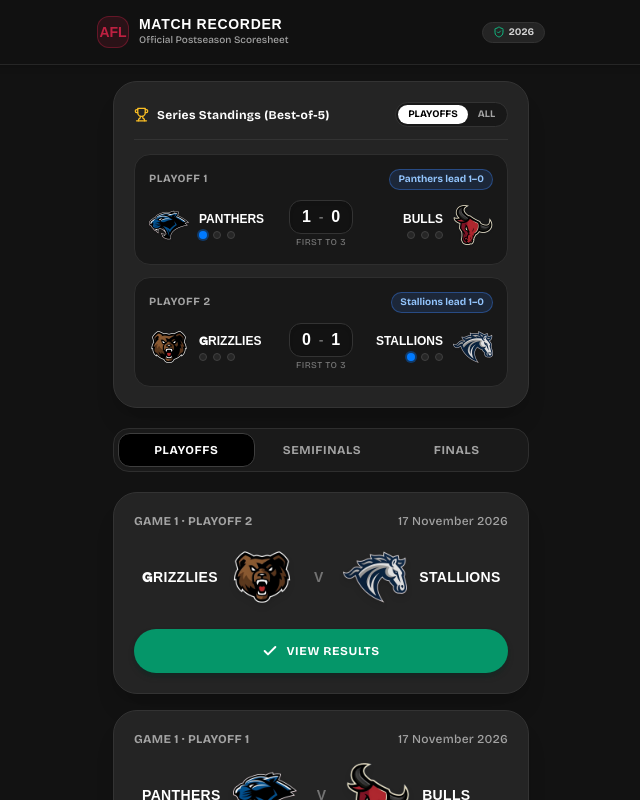
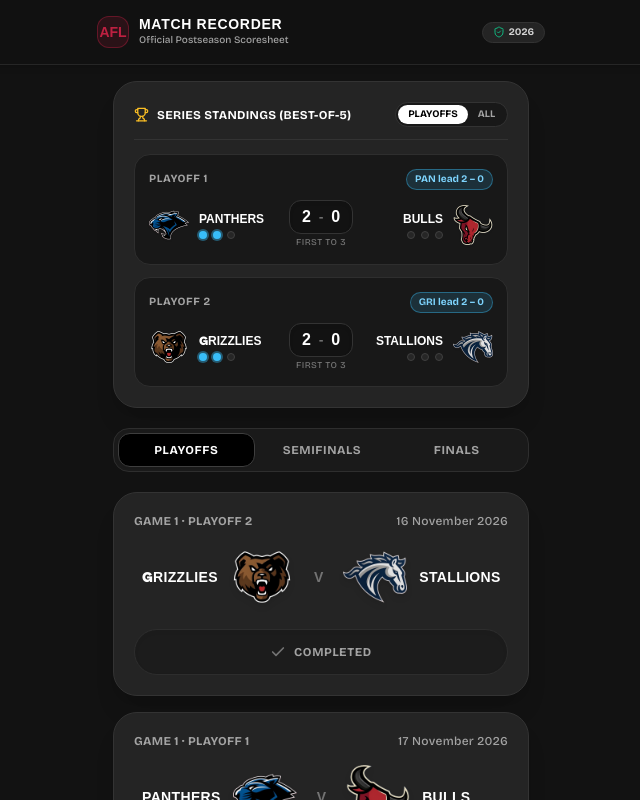
Before and after one commit to aryajgndm/afl-match-recorder, a React (Vite) app: page / in a window 1280 px wide. Shown: the top 800 px of the page, without its empty margins (319-959 px from the left). Built offline with nearby package versions, Linux system fonts and the light colour scheme; a web font is replaced by a local one.

Commit message:
feat: light blue accent in series standings, 3-letter lead badges, 2-0 series standing, and unopenable COMPLETED buttons for first 4 matches

```diff
--- a/src/components/dashboard/MatchCard.tsx
+++ b/src/components/dashboard/MatchCard.tsx
@@ -75,7 +75,14 @@ export const MatchCard: React.FC<MatchCardProps> = ({ fixture, onSelect }) => {
 
       {/* Bottom Button Action */}
       <div className="mt-5">
-        {fixture.status === 'completed' && (
+        {fixture.status === 'completed' && fixture.isUnopenable && (
+          <div className="w-full py-3.5 bg-[#1c1c1c] border border-[#2d2d2d] text-neutral-400 rounded-full font-bold text-xs tracking-wider flex items-center justify-center gap-2 uppercase font-sans cursor-default select-none shadow-inner">
+            <Check size={16} className="text-neutral-500 stroke-[2.5]" />
+            <span>COMPLETED</span>
+          </div>
+        )}
+
+        {fixture.status === 'completed' && !fixture.isUnopenable && (
           <button
             onClick={() => onSelect(fixture)}
             className="w-full py-3.5 bg-emerald-600 hover:bg-emerald-500 active:scale-[0.98] transition-all text-white rounded-full font-bold text-xs tracking-wider flex items-center justify-center gap-2 shadow-md shadow-emerald-950/40 uppercase font-sans"
--- a/src/data/fixtures.ts
+++ b/src/data/fixtures.ts
@@ -4,30 +4,32 @@ export const DEFAULT_PASSCODE = '123456';
 
 export const INITIAL_FIXTURES: Fixture[] = [
   // --- PLAYOFFS ---
+  // The first 4 matches were played before the use of this site (unopenable, button says COMPLETED)
   {
     id: 'po2-g1',
     seriesId: 'po2',
     gameNumber: 1,
-    date: '17 November 2026',
+    date: '16 November 2026',
     phase: 'playoffs',
     team1Id: 'grizzlies',
     team2Id: 'stallions',
     status: 'completed',
     isConditional: false,
+    isUnopenable: true,
     passcode: DEFAULT_PASSCODE,
-    submittedAt: '2026-11-17T20:00:00Z',
+    submittedAt: '2026-11-16T20:00:00Z',
     result: {
       matchId: 'po2-g1',
       score: {
-        team1QuarterScores: { q1: 1, q2: 0, q3: 1, q4: 0, et: 0 },
-        team2QuarterScores: { q1: 4, q2: 4, q3: 3, q4: 4, et: 0 },
-        team1Total: 2,
-        team2Total: 15,
+        team1QuarterScores: { q1: 2, q2: 2, q3: 2, q4: 2, et: 0 },
+        team2QuarterScores: { q1: 1, q2: 1, q3: 2, q4: 1, et: 0 },
+        team1Total: 8,
+        team2Total: 5,
         isExtraTime: false,
-        winnerTeamId: 'stallions',
-        winDescription: 'Stallions win 15–2',
+        winnerTeamId: 'grizzlies',
+        winDescription: 'Grizzlies win 8–5',
       },
-      completedAt: '2026-11-17T20:00:00Z',
+      completedAt: '2026-11-16T20:00:00Z',
     },
   },
   {
@@ -40,6 +42,7 @@ export const INITIAL_FIXTURES: Fixture[] = [
     team2Id: 'bulls',
     status: 'completed',
     isConditional: false,
+    isUnopenable: true,
     passcode: DEFAULT_PASSCODE,
     submittedAt: '2026-11-17T21:30:00Z',
     result: {
@@ -64,9 +67,24 @@ export const INITIAL_FIXTURES: Fixture[] = [
     phase: 'playoffs',
     team1Id: 'grizzlies',
     team2Id: 'stallions',
-    status: 'available',
+    status: 'completed',
     isConditional: false,
+    isUnopenable: true,
     passcode: DEFAULT_PASSCODE,
+    submittedAt: '2026-11-18T20:00:00Z',
+    result: {
+      matchId: 'po2-g2',
+      score: {
+        team1QuarterScores: { q1: 2, q2: 2, q3: 2, q4: 1, et: 0 },
+        team2QuarterScores: { q1: 1, q2: 1, q3: 1, q4: 2, et: 0 },
+        team1Total: 7,
+        team2Total: 5,
+        isExtraTime: false,
+        winnerTeamId: 'grizzlies',
+        winDescription: 'Grizzlies win 7–5',
+      },
+      completedAt: '2026-11-18T20:00:00Z',
+    },
   },
   {
     id: 'po1-g2',
@@ -76,9 +94,24 @@ export const INITIAL_FIXTURES: Fixture[] = [
     phase: 'playoffs',
     team1Id: 'panthers',
     team2Id: 'bulls',
-    status: 'available',
+    status: 'completed',
     isConditional: false,
+    isUnopenable: true,
     passcode: DEFAULT_PASSCODE,
+    submittedAt: '2026-11-19T21:30:00Z',
+    result: {
+      matchId: 'po1-g2',
+      score: {
+        team1QuarterScores: { q1: 2, q2: 2, q3: 1, q4: 2, et: 0 },
+        team2QuarterScores: { q1: 1, q2: 1, q3: 1, q4: 1, et: 0 },
+        team1Total: 7,
+        team2Total: 4,
+        isExtraTime: false,
+        winnerTeamId: 'panthers',
+        winDescription: 'Panthers win 7–4',
+      },
+      completedAt: '2026-11-19T21:30:00Z',
+    },
   },
   {
     id: 'po2-g3',
@@ -88,7 +121,7 @@ export const INITIAL_FIXTURES: Fixture[] = [
     phase: 'playoffs',
     team1Id: 'grizzlies',
     team2Id: 'stallions',
-    status: 'locked',
+    status: 'available',
     isConditional: false,
     passcode: DEFAULT_PASSCODE,
   },
@@ -100,7 +133,7 @@ export const INITIAL_FIXTURES: Fixture[] = [
     phase: 'playoffs',
     team1Id: 'panthers',
     team2Id: 'bulls',
-    status: 'locked',
+    status: 'available',
     isConditional: false,
     passcode: DEFAULT_PASSCODE,
   },
--- a/src/lib/storage.ts
+++ b/src/lib/storage.ts
@@ -4,9 +4,9 @@ import { calculateSeriesProgress } from './series';
 import { calculateMatchScore } from './scoring';
 import { TEAMS } from '../data/teams';
 
-const STORAGE_KEY_FIXTURES = 'afl_fixtures_v1';
-const STORAGE_KEY_EVENTS = 'afl_events_v1';
-const STORAGE_KEY_SESSIONS = 'afl_active_sessions_v1';
+const STORAGE_KEY_FIXTURES = 'afl_fixtures_v2';
+const STORAGE_KEY_EVENTS = 'afl_events_v2';
+const STORAGE_KEY_SESSIONS = 'afl_active_sessions_v2';
 
 const LOCK_EXPIRATION_MS = 3 * 60 * 1000; // 3 minutes without heartbeat expires lock
 
--- a/src/pages/DashboardPage.tsx
+++ b/src/pages/DashboardPage.tsx
@@ -39,6 +39,11 @@ export const DashboardPage: React.FC<DashboardPageProps> = ({
   const seriesMap = matchStorage.getSeries();
 
   const handleSelectFixture = (fixture: Fixture) => {
+    // Unopenable historical matches before the use of this site
+    if (fixture.isUnopenable) {
+      return;
+    }
+
     if (fixture.status === 'completed') {
       onNavigateToResults(fixture.id);
       return;
@@ -123,8 +128,8 @@ export const DashboardPage: React.FC<DashboardPageProps> = ({
           <div className="flex items-center justify-between pb-3 border-b border-[#333333] mb-3.5">
             <div className="flex items-center gap-2">
               <Trophy size={15} className="text-amber-400" />
-              <span className="text-xs font-bold text-white font-sans tracking-wide">
-                Series Standings (Best-of-5)
+              <span className="text-xs font-bold text-white font-sans tracking-wide uppercase">
+                SERIES STANDINGS (BEST-OF-5)
               </span>
             </div>
 
@@ -161,28 +166,28 @@ export const DashboardPage: React.FC<DashboardPageProps> = ({
               const team1 = s.team1Id ? TEAMS[s.team1Id] : null;
               const team2 = s.team2Id ? TEAMS[s.team2Id] : null;
 
-              // Format series status badge
+              // Format series status badge: light blue accent and 3-letter abbreviations
               let statusText = '';
               let statusBadgeClass = 'text-neutral-400 bg-neutral-800/80 border-neutral-700/60';
 
               if (s.isClinched && s.winnerId) {
-                const winnerName = TEAMS[s.winnerId]?.name || 'Winner';
-                statusText = `${winnerName} win series ${Math.max(s.team1Wins, s.team2Wins)}–${Math.min(s.team1Wins, s.team2Wins)} · Clinched`;
+                const winnerShort = TEAMS[s.winnerId]?.shortName || 'WIN';
+                statusText = `${winnerShort} win series ${Math.max(s.team1Wins, s.team2Wins)} – ${Math.min(s.team1Wins, s.team2Wins)} · Clinched`;
                 statusBadgeClass = 'text-emerald-400 bg-emerald-950/60 border-emerald-800/60';
               } else if (!team1 || !team2) {
                 statusText = s.phase === 'semifinals' ? 'Awaiting PLAYOFF Winners' : 'Awaiting Semi-Final Winners';
                 statusBadgeClass = 'text-neutral-500 bg-[#1a1a1a] border-neutral-800';
               } else if (s.team1Wins > s.team2Wins) {
-                statusText = `${team1.name} lead ${s.team1Wins}–${s.team2Wins}`;
-                statusBadgeClass = 'text-blue-300 bg-blue-500/15 border-blue-500/40';
+                statusText = `${team1.shortName} lead ${s.team1Wins} – ${s.team2Wins}`;
+                statusBadgeClass = 'text-sky-300 bg-sky-400/15 border-sky-400/40';
               } else if (s.team2Wins > s.team1Wins) {
-                statusText = `${team2.name} lead ${s.team2Wins}–${s.team1Wins}`;
-                statusBadgeClass = 'text-blue-300 bg-blue-500/15 border-blue-500/40';
+                statusText = `${team2.shortName} lead ${s.team2Wins} – ${s.team1Wins}`;
+                statusBadgeClass = 'text-sky-300 bg-sky-400/15 border-sky-400/40';
               } else if (s.team1Wins === 0 && s.team2Wins === 0) {
-                statusText = 'Series Tied 0–0';
+                statusText = 'Series Tied 0 – 0';
                 statusBadgeClass = 'text-neutral-400 bg-[#1e1e1e] border-neutral-800';
               } else {
-                statusText = `Series Tied ${s.team1Wins}–${s.team2Wins}`;
+                statusText = `Series Tied ${s.team1Wins} – ${s.team2Wins}`;
                 statusBadgeClass = 'text-neutral-300 bg-[#282828] border-neutral-700';
               }
 
@@ -224,14 +229,14 @@ export const DashboardPage: React.FC<DashboardPageProps> = ({
                         <span className="font-display font-extrabold text-xs text-white uppercase truncate">
                           {team1 ? team1.name : (s.id === 'sf1' ? 'FALCONS' : s.id === 'sf2' ? 'RAPTORS' : 'TBD')}
                         </span>
-                        {/* 3 Win Indicator Pips */}
+                        {/* 3 Win Indicator Pips (Light Blue Accent) */}
                         <div className="flex items-center gap-1.5 mt-1">
                           {[0, 1, 2].map((i) => (
                             <span
                               key={i}
                               className={`w-2 h-2 rounded-full transition-all ${
                                 i < s.team1Wins
-                                  ? 'bg-[#007AFF] ring-2 ring-[#007AFF]/35 shadow-xs'
+                                  ? 'bg-[#38BDF8] ring-2 ring-[#38BDF8]/40 shadow-xs shadow-[#38BDF8]/30'
                                   : 'bg-neutral-800 border border-neutral-700'
                               }`}
                               title={`Win ${i + 1}: ${i < s.team1Wins ? 'Achieved' : 'Needed'}`}
@@ -263,14 +268,14 @@ export const DashboardPage: React.FC<DashboardPageProps> = ({
                         <span className="font-display font-extrabold text-xs text-white uppercase truncate">
                           {team2 ? team2.name : (s.id === 'sf1' ? 'WINNER PO1' : s.id === 'sf2' ? 'WINNER PO2' : 'TBD')}
                         </span>
-                        {/* 3 Win Indicator Pips */}
+                        {/* 3 Win Indicator Pips (Light Blue Accent) */}
                         <div className="flex items-center gap-1.5 mt-1 justify-end">
                           {[0, 1, 2].map((i) => (
                             <span
                               key={i}
                               className={`w-2 h-2 rounded-full transition-all ${
                                 i < s.team2Wins
-                                  ? 'bg-[#007AFF] ring-2 ring-[#007AFF]/35 shadow-xs'
+                                  ? 'bg-[#38BDF8] ring-2 ring-[#38BDF8]/40 shadow-xs shadow-[#38BDF8]/30'
                                   : 'bg-neutral-800 border border-neutral-700'
                               }`}
                               title={`Win ${i + 1}: ${i < s.team2Wins ? 'Achieved' : 'Needed'}`}
--- a/src/types/index.ts
+++ b/src/types/index.ts
@@ -74,6 +74,7 @@ export interface Fixture {
   team2Id: string | null;
   status: MatchStatus;
   isConditional: boolean;
+  isUnopenable?: boolean;
   passcode: string;
   activeSessionId?: string | null;
   lockHeartbeatAt?: string | null;
```
